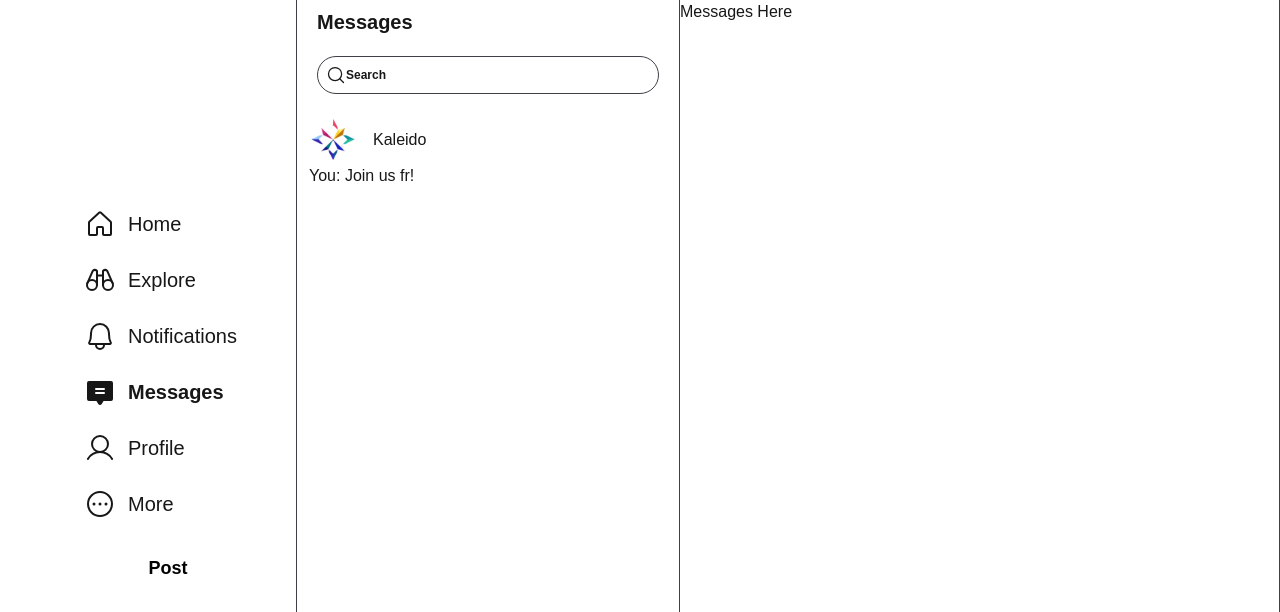
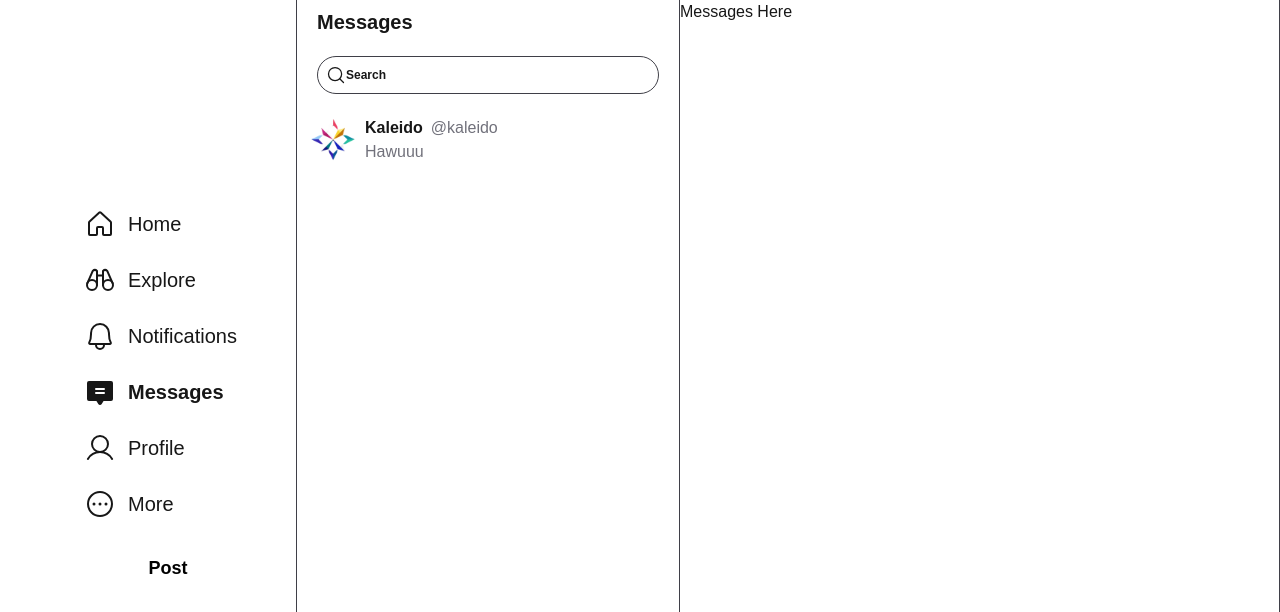
Before and after one commit to pickachuuu/kaleido-client, a Next.js app: page /messages in a window 1280 px wide. Shown: the top 612 px of the page. Built offline with nearby package versions, Linux system fonts and the light colour scheme.

Commit message:
fix: adjust ChatCard component layout and variant styles for improved consistency

```diff
--- a/src/components/ui/ChatCard.tsx
+++ b/src/components/ui/ChatCard.tsx
@@ -3,11 +3,11 @@ import { cn } from '@/lib/utils';
 import ProfileAvatar from './ProfileAvatar';
 
 const ChatCardVariants = cva(
-    'bg-background w-full min-h-24 p-3',
+    'bg-background w-full min-h-16 p-3',
     {
         variants: {
             variant: {
-                default: 'hover:bg-zinc-700'
+                default: 'hover:bg-gray-900'
             }
         },
         defaultVariants: {
@@ -37,20 +37,19 @@ function ChatCard({ children, active, className, variant, ...props }: ChatCardPr
 
 ChatCard.Content = function ChatCardHeader({ className, ...props}: ChatCardContentProps){
     return (
-    <div>
-        <div className='grid grid-cols-5'>
-            <div className='flex items-center gap-4'>
-            <div className='col-span-1'>
-                <ProfileAvatar variant={'chat'} profileUrl='/images/Logo/kaleido.png'/>
-            </div>
-            <div className='col-span-3'>
-                Kaleido
-            </div>
+    <div className='flex'>
+        <div className='sticky top-0'>
+            <ProfileAvatar variant={'chat'} profileUrl='/images/Logo/kaleido.png'/>
+        </div>
+        <div className='flex flex-col'>
+            <div className='mx-2'>
+                <span className='mr-2 font-bold'>Kaleido</span>
+                <span className='text-zinc-500'>@kaleido</span>
             </div>
 
-        </div>
-        <div>
-            You: Join us fr!
+            <div className='mx-2'>
+                <span className='text-zinc-500'>Hawuuu</span>
+            </div>
         </div>
     </div>
     )
```
